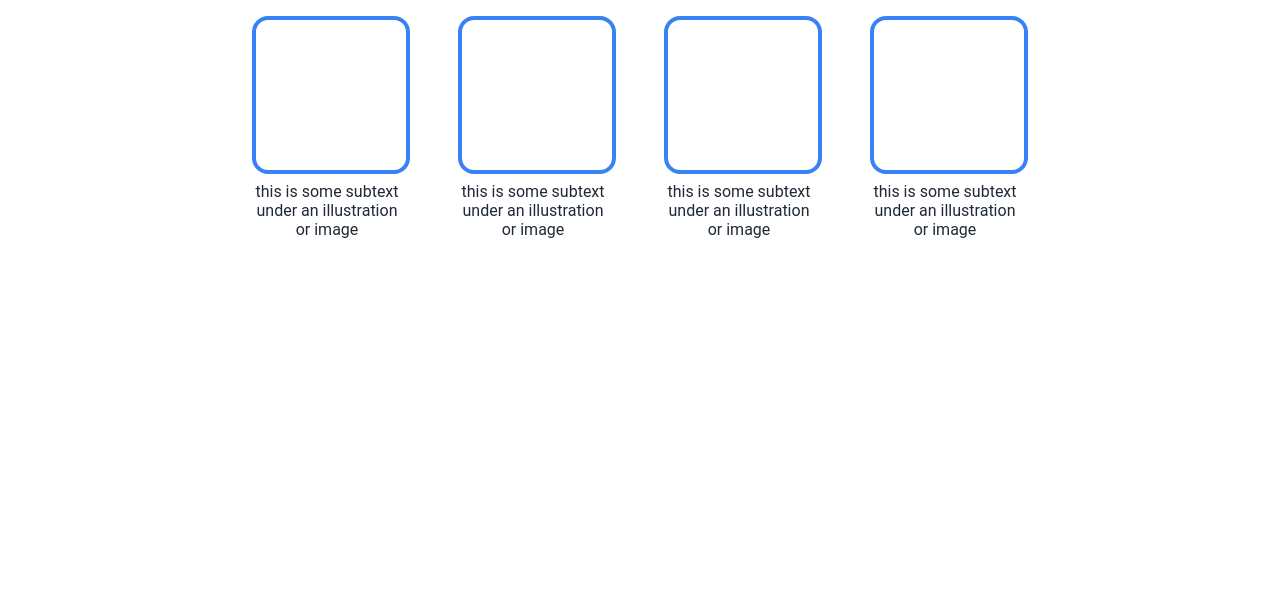
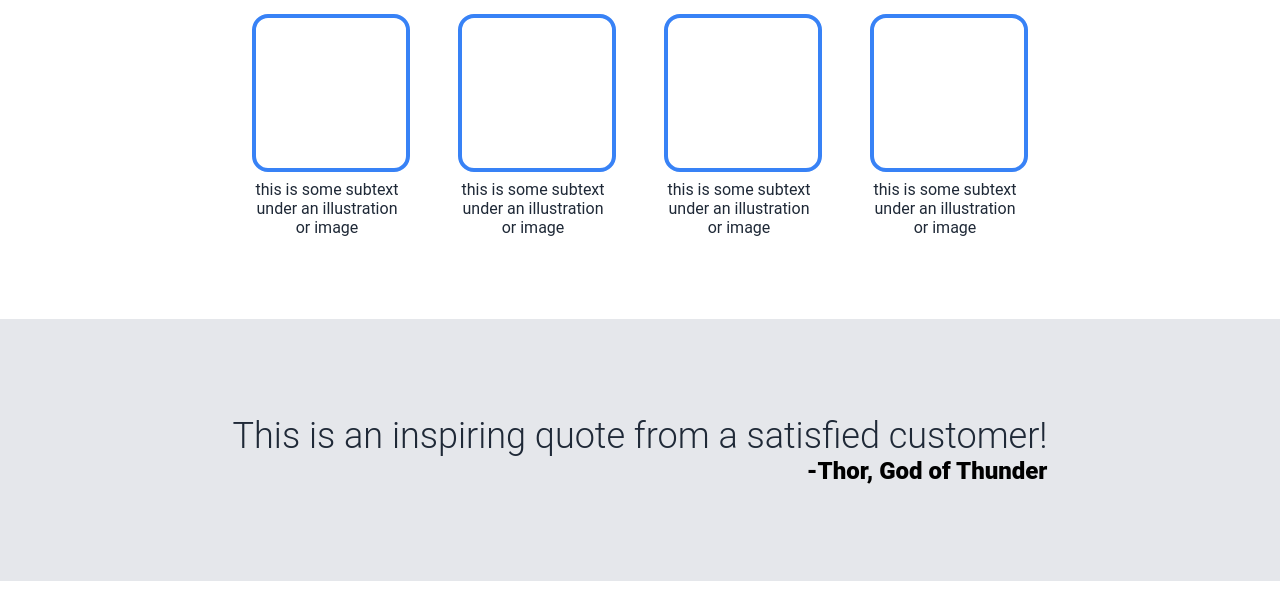
Before and after one commit to arthurarabelo/landing-page, a plain HTML site: page index.html in a window 1280 px wide. Shown: the part 542-1155 px from the top of the page. Before the commit the page ends 813 px from the top, so only its background shows below. Drawn offline with Linux system fonts and the light colour scheme.

Commit message:
Added HTML and CSS for quote section

```diff
--- a/index.html
+++ b/index.html
@@ -25,7 +25,8 @@
             <div>
                 <div class="title">This website is awesome</div>
                 <div class="text">
-                    This website has some subtext that goes here under the main title. It's a smaller font and the color is
+                    This website has some subtext that goes here under the main title. It's a smaller font and the color
+                    is
                     lower contrast
                 </div>
                 <button class="sign-up">Sign up</button>
@@ -56,7 +57,17 @@
                 <div class="information-box-text">this is some subtext under an illustration or image</div>
             </div>
         </div>
+        <div class="quote">
+            <div class="quote-text">This is an inspiring quote from a satisfied customer!
+                <div class="quote-author">-Thor, God of Thunder</div>
+            </div>
+        </div>
+
+        <div class="sign-up-box">
+
+        </div>
     </div>
+
 
 </body>
 
--- a/style.css
+++ b/style.css
@@ -76,6 +76,7 @@
 }
 
 .information .text {
+    margin-top: 30px;
     font-size: 36px;
     color: #1F2937;
     font-weight: 900;
@@ -84,15 +85,14 @@
 .information {
     display: flex;
     align-items: center;
-    padding: 32px;
     gap: 32px;
     flex-direction: column;
 }
 
-
 .boxes{
     display: flex;
     gap: 48px;
+    margin-bottom: 50px;
 }
 
 .information-box {
@@ -114,3 +114,28 @@
     text-align: center;
     color: #1F2937;
 }
+
+.quote{
+    display: flex;
+    justify-content: center;
+    align-self: stretch;
+    background-color: #E5E7EB;
+    padding: 96px 128px;
+    gap: 8px;
+}
+
+.quote-text{
+    display: flex;
+    flex-direction: column;
+    font-size: 36px;
+    color: #1F2937;
+    font-weight: 300;
+    align-self: center;
+}
+
+.quote-author{
+    font-weight: 900;
+    font-size: 24px;
+    color: black;
+    align-self: flex-end;
+}
```
